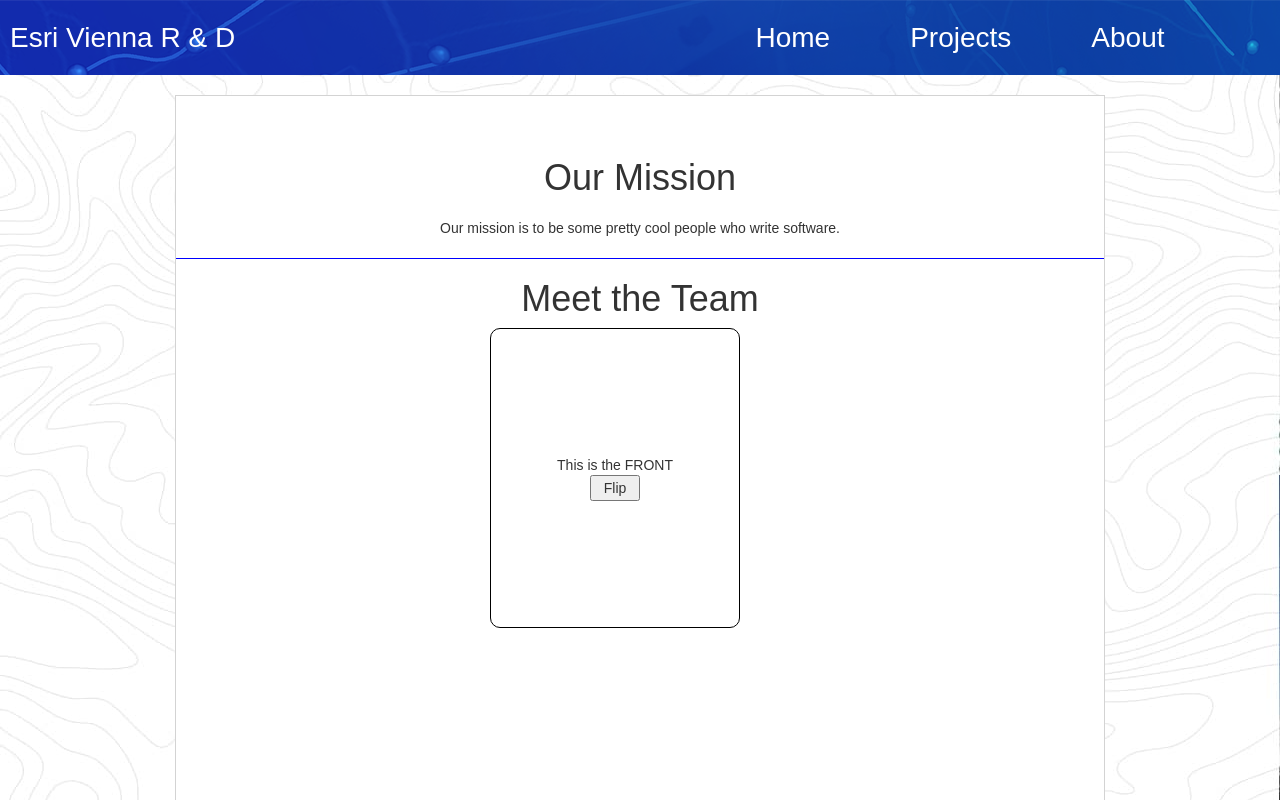
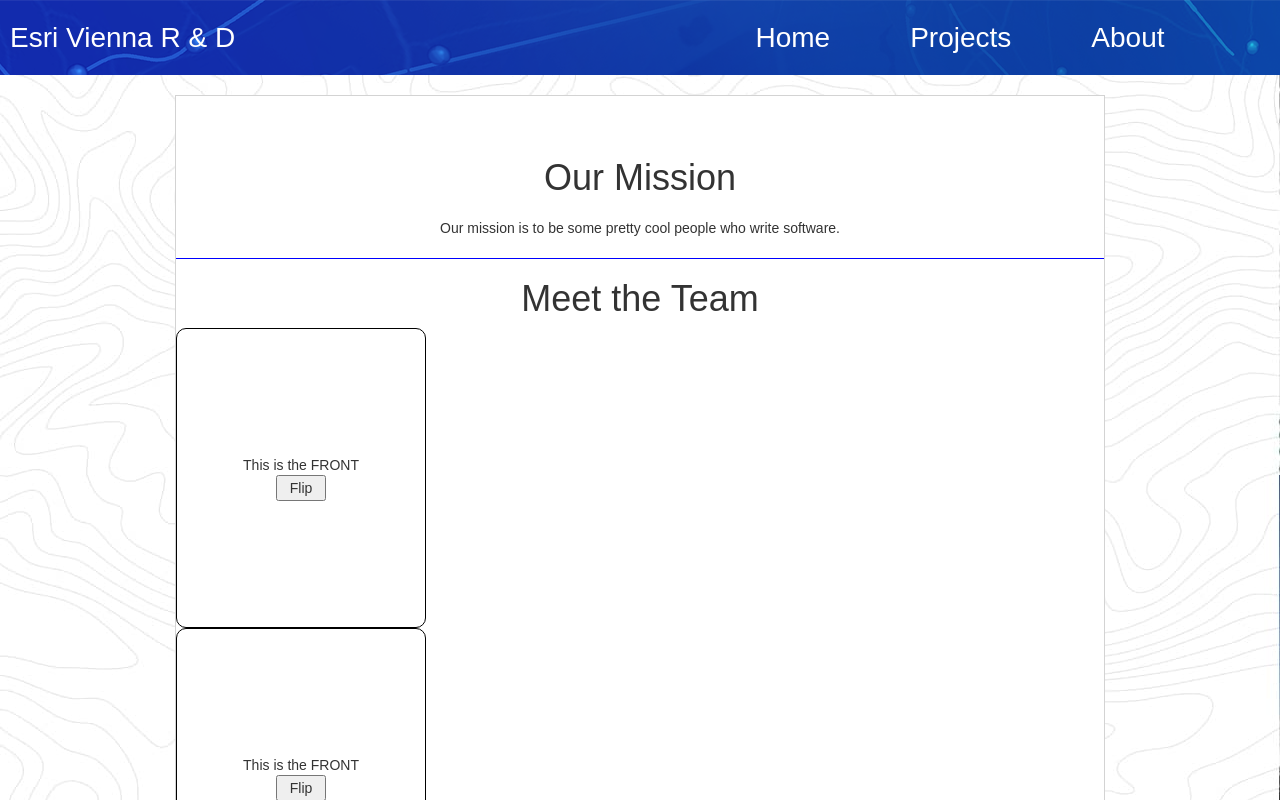
Before and after one commit to tyanthony/idt-website, a React (Create React App) app in the folder website/: page /about in a window 1280 px wide. Shown: the top 800 px of the page. Built offline with nearby package versions, Linux system fonts and the light colour scheme.

Commit message:
added css to cardfactory

```diff
--- a/website/src/Components/About/About.css
+++ b/website/src/Components/About/About.css
@@ -18,6 +18,7 @@
 }
 
 .flipcard-wrapper {
+  width: 100%;
   display: flex;
   flex-direction: column;
   justify-content: center;
--- a/website/src/Components/About/About.js
+++ b/website/src/Components/About/About.js
@@ -3,6 +3,7 @@ import React, { Component } from 'react';
 import './About.css';
 
 import Flipcard from '../../Utils/FlipCardFactory';
+import { MembersAPI } from '../../Utils/MembersAPI';
 
 class About extends Component {
 
@@ -18,7 +19,11 @@ class About extends Component {
     const cards =
       <div className="flipcard-wrapper">
         <h1>Meet the Team</h1>
-        <Flipcard />
+        <div>
+          { MembersAPI.getAll().map(m =>
+            <Flipcard key={m.id}/>
+          ) }
+        </div>
       </div>;
 
     return (
--- a/website/src/Utils/FlipCardFactory.css
+++ b/website/src/Utils/FlipCardFactory.css
@@ -1,7 +1,5 @@
 .flipcard-section {
   width: 300px;
-  margin-left: auto;
-  margin-right: auto;
 }
 
 .flipcard {
```
